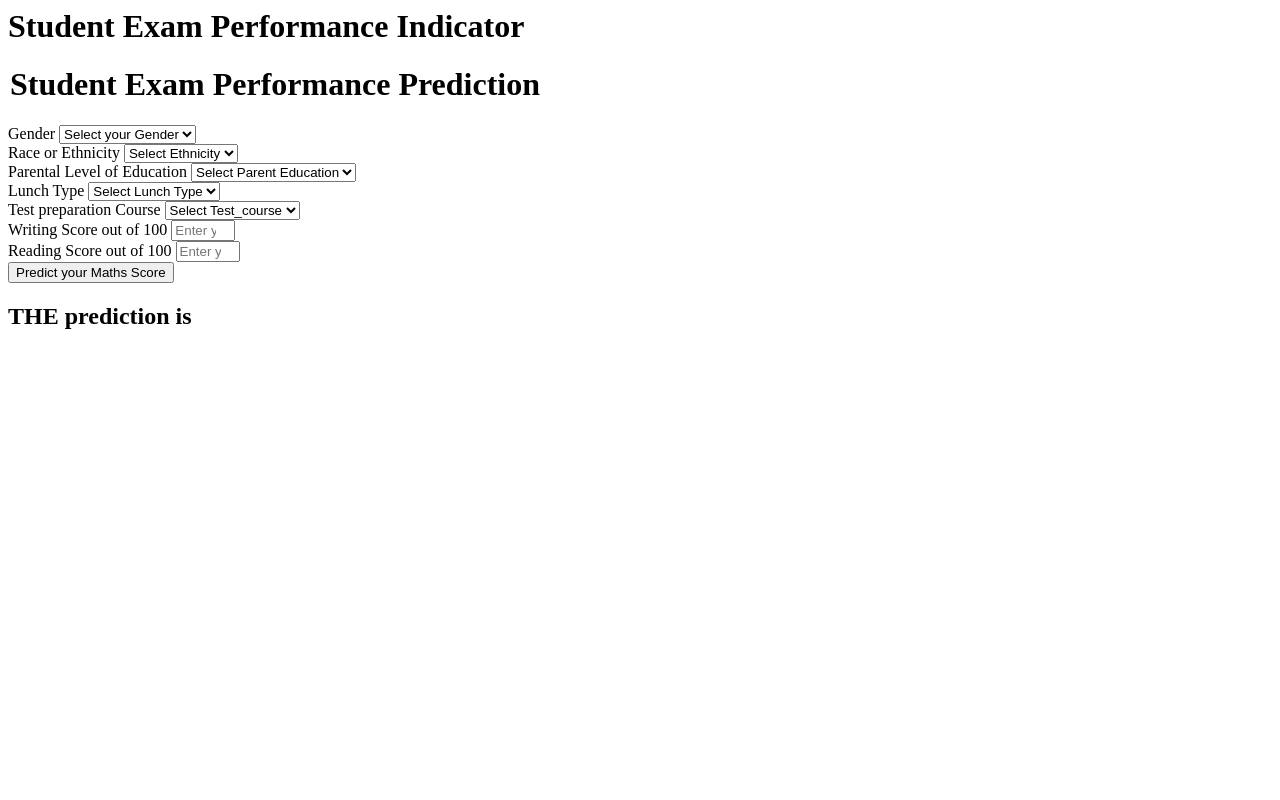
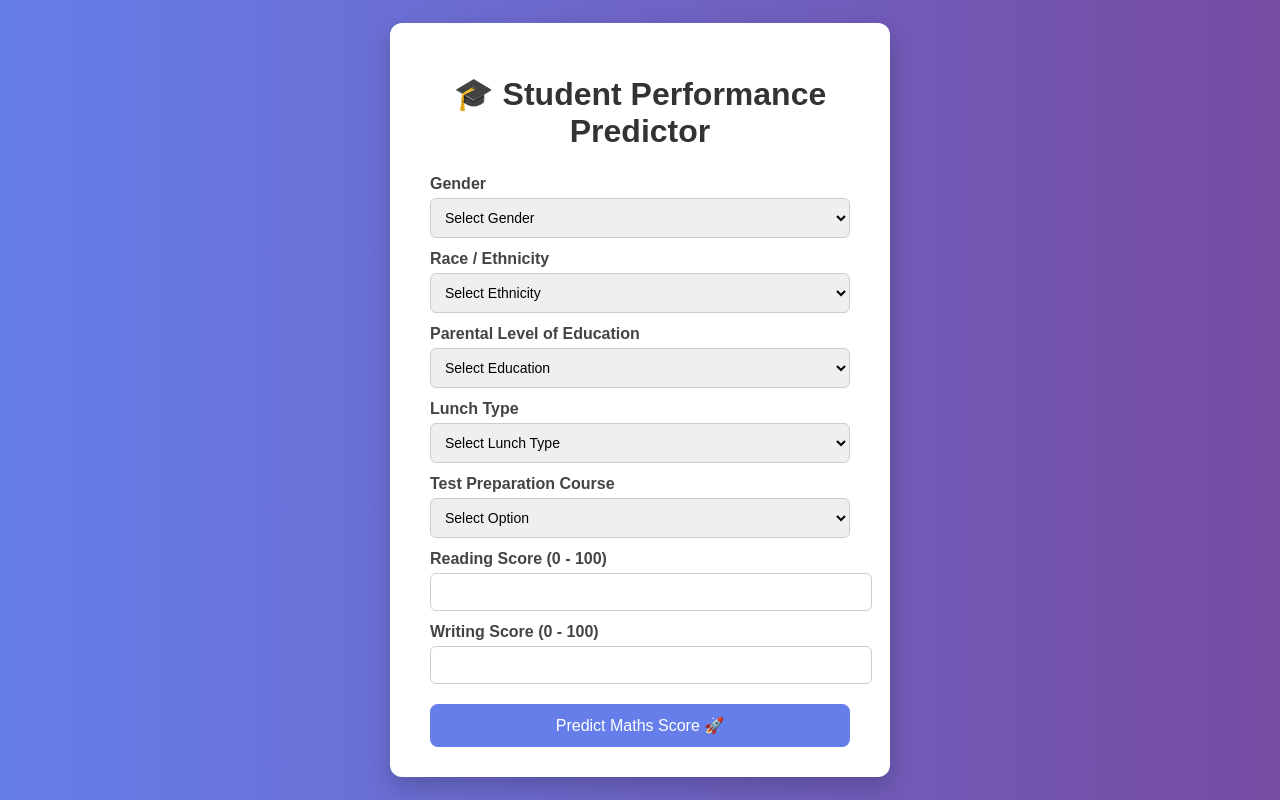
Before and after one commit to Karthik-Erra/MLProject, a Flask app: page /predictdata in a window 1280 px wide. Run offline with Flask 3, Linux system fonts and the light colour scheme.

Commit message:
changed html code user friendly and modern

```diff
--- a/templates/home.html
+++ b/templates/home.html
@@ -1,111 +1,148 @@
-<html>
+<!DOCTYPE html>
+<html lang="en">
+<head>
+    <meta charset="UTF-8">
+    <title>Student Performance Predictor</title>
+
+    <style>
+        body {
+            font-family: Arial, Helvetica, sans-serif;
+            background: linear-gradient(to right, #667eea, #764ba2);
+            display: flex;
+            justify-content: center;
+            align-items: center;
+            min-height: 100vh;
+            margin: 0;
+        }
+
+        .container {
+            background: white;
+            padding: 30px 40px;
+            border-radius: 12px;
+            width: 420px;
+            box-shadow: 0 10px 25px rgba(0,0,0,0.2);
+        }
+
+        h1 {
+            text-align: center;
+            color: #333;
+            margin-bottom: 25px;
+        }
+
+        label {
+            font-weight: bold;
+            display: block;
+            margin-top: 12px;
+            margin-bottom: 5px;
+            color: #444;
+        }
+
+        select, input {
+            width: 100%;
+            padding: 10px;
+            border-radius: 6px;
+            border: 1px solid #ccc;
+            font-size: 14px;
+        }
+
+        select:focus, input:focus {
+            outline: none;
+            border-color: #667eea;
+        }
+
+        button {
+            width: 100%;
+            margin-top: 20px;
+            padding: 12px;
+            background: #667eea;
+            border: none;
+            border-radius: 8px;
+            color: white;
+            font-size: 16px;
+            cursor: pointer;
+            transition: background 0.3s ease;
+        }
+
+        button:hover {
+            background: #5a67d8;
+        }
+
+        .result {
+            margin-top: 20px;
+            padding: 12px;
+            background: #f0f4ff;
+            border-radius: 8px;
+            text-align: center;
+            font-weight: bold;
+            color: #333;
+        }
+    </style>
+</head>
+
 <body>
-    <div class="login">
-       <h1>Student Exam Performance Indicator</h1>
 
-       <form action="{{ url_for('predict_datapoint')}}" method="post">
-        <h1>
-            <legend>Student Exam Performance Prediction</legend>
-        </h1>
-        <div class="mb-3">
-            <label class="form-label">Gender</label>
-            <select class="form-control" name="gender" placeholder="Enter you Gender" required>
-                <option class="placeholder" selected disabled value="">Select your Gender</option>
-                <option value="male">
-                    Male
-                </option>
-                <option value="female">
-                    Female
-                </option>
-            </select>
-        </div>
-        <div class="mb-3">
-            <label class="form-label">Race or Ethnicity</label>
-            <select class="form-control" name="ethnicity" placeholder="Enter you ethnicity" required>
-                <option class="placeholder" selected disabled value="">Select Ethnicity</option>
-                <option value="group A">
-                    Group A
-                </option>
-                <option value="group B">
-                    Group B
-                </option>
-                <option value="group C">
-                    Group C
-                </option>
-                <option value="group D">
-                    Group D
-                </option>
-                <option value="group E">
-                    Group E
-                </option>
-            </select>
-        </div>
-        <div class="mb-3">
-            <label class="form-label">Parental Level of Education</label>
-            <select class="form-control" name="parental_level_of_education"
-                placeholder="Enter you Parent Education" required>
-                <option class="placeholder" selected disabled value="">Select Parent Education</option>
-                <option value="associate's degree">
-                    associate's degree
-                </option>
-                <option value="bachelor's degree">
-                    bachelor's degree
-                </option>
-                <option value="high school">
-                    high school
-                </option>
-                <option value="master's degree">
-                    master's degree
-                </option>
-                <option value="some college">
-                    some college
-                </option>
-                <option value="some high school">
-                    some high school
-                </option>
-            </select>
-        </div>
-        <div class="mb-3">
-            <label class="form-label">Lunch Type</label>
-            <select class="form-control" name="lunch" placeholder="Enter you Lunch" required>
-                <option class="placeholder" selected disabled value="">Select Lunch Type</option>
-                <option value="free/reduced">
-                    free/reduced
-                </option>
-                <option value="standard">
-                    standard
-                </option>
-            </select>
-        </div>
-        <div class="mb-3">
-            <label class="form-label">Test preparation Course</label>
-            <select class="form-control" name="test_preparation_course" placeholder="Enter you Course"
-                required>
-                <option class="placeholder" selected disabled value="">Select Test_course</option>
-                <option value="none">
-                    None
-                </option>
-                <option value="completed">
-                    Completed
-                </option>
-            </select>
-        </div>
-        <div class="mb-3">
-            <label class="form-label">Writing Score out of 100</label>
-            <input class="form-control" type="number" name="reading_score"
-                placeholder="Enter your Reading score" min='0' max='100' />
-        </div>
-        <div class="mb-3">
-            <label class="form-label">Reading Score out of 100</label>
-            <input class="form-control" type="number" name="writing_score"
-                placeholder="Enter your Reading Score" min='0' max='100' />
-        </div>
-        <div class="mb-3">
-            <input class="btn btn-primary" type="submit" value="Predict your Maths Score" required />
-        </div>
+<div class="container">
+    <h1>🎓 Student Performance Predictor</h1>
+
+    <form action="{{ url_for('predict_datapoint') }}" method="post">
+
+        <label>Gender</label>
+        <select name="gender" required>
+            <option disabled selected value="">Select Gender</option>
+            <option value="male">Male</option>
+            <option value="female">Female</option>
+        </select>
+
+        <label>Race / Ethnicity</label>
+        <select name="ethnicity" required>
+            <option disabled selected value="">Select Ethnicity</option>
+            <option value="group A">Group A</option>
+            <option value="group B">Group B</option>
+            <option value="group C">Group C</option>
+            <option value="group D">Group D</option>
+            <option value="group E">Group E</option>
+        </select>
+
+        <label>Parental Level of Education</label>
+        <select name="parental_level_of_education" required>
+            <option disabled selected value="">Select Education</option>
+            <option value="associate's degree">Associate's degree</option>
+            <option value="bachelor's degree">Bachelor's degree</option>
+            <option value="high school">High school</option>
+            <option value="master's degree">Master's degree</option>
+            <option value="some college">Some college</option>
+            <option value="some high school">Some high school</option>
+        </select>
+
+        <label>Lunch Type</label>
+        <select name="lunch" required>
+            <option disabled selected value="">Select Lunch Type</option>
+            <option value="standard">Standard</option>
+            <option value="free/reduced">Free / Reduced</option>
+        </select>
+
+        <label>Test Preparation Course</label>
+        <select name="test_preparation_course" required>
+            <option disabled selected value="">Select Option</option>
+            <option value="none">None</option>
+            <option value="completed">Completed</option>
+        </select>
+
+        <label>Reading Score (0 - 100)</label>
+        <input type="number" name="reading_score" min="0" max="100" required>
+
+        <label>Writing Score (0 - 100)</label>
+        <input type="number" name="writing_score" min="0" max="100" required>
+
+        <button type="submit">Predict Maths Score 🚀</button>
     </form>
-    <h2>
-       THE  prediction is {{results}}
-    </h2>
-   <body>
+
+    {% if results %}
+    <div class="result">
+        Predicted Maths Score: {{ results }}
+    </div>
+    {% endif %}
+</div>
+
+</body>
 </html>
```
Also changed, not shown: templates/index.html (+74 -1 lines).
